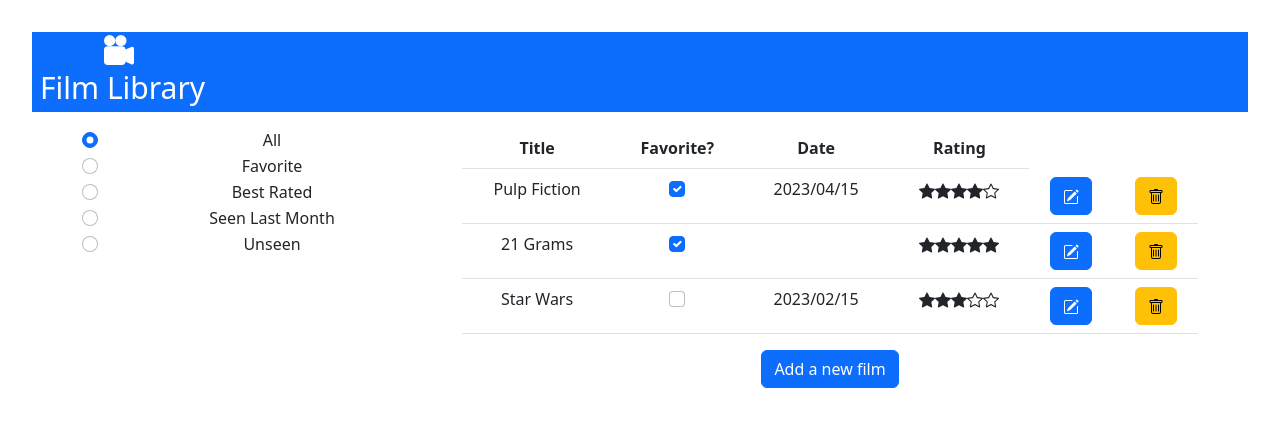
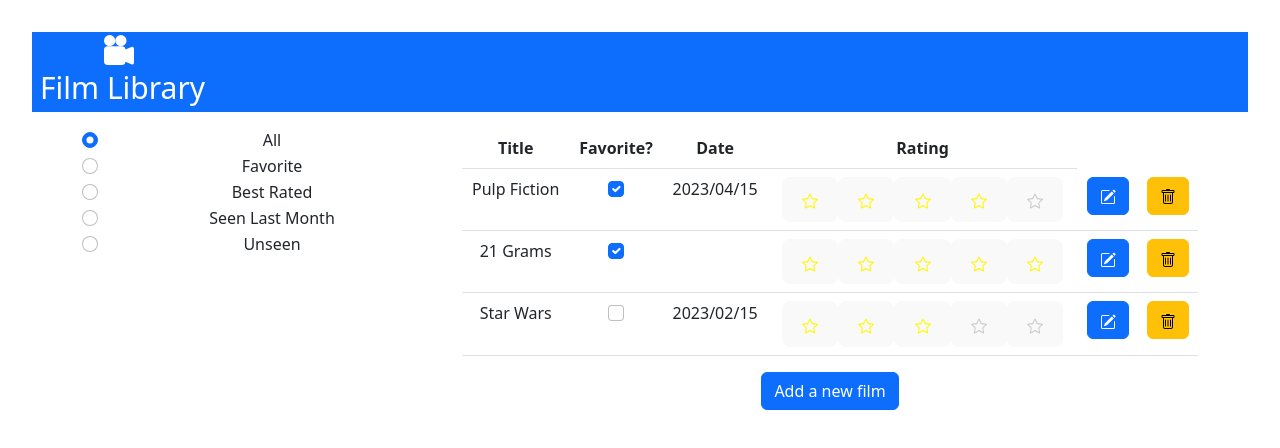
Before and after one commit to manuelfissore/WA_labs, a React (Vite) app in the folder Lab7/: page / in a window 1280 px wide. Shown: the top 448 px of the page. Built offline with nearby package versions, Linux system fonts and the light colour scheme.

Commit message:
7.2 works, todo: improve style

```diff
--- a/Lab7/src/App.jsx
+++ b/Lab7/src/App.jsx
@@ -83,18 +83,27 @@ function App() {
     ));
   }
   function changePreference(id){
+    //console.log("change preference" + id)
     setFilm((oldFilms) => (
       oldFilms.map((f)=>(f.ID === Number(id) ? new Film (id, f.Title, (!f.isFavorite), f.Date, f.Rating): f))
     ));
+    //console.log(films.map((f)=>(f.ID === Number(id) ? f.isFavorite : "bruh")))
+  }
+  function changeRating(id, newRating){
+    console.log("change Rating " + newRating)
+    setFilm((oldFilms) => (
+      oldFilms.map((f)=>(f.ID === Number(id) ? new Film (id, f.Title, f.isFavorite, f.Date, newRating): f))
+    ));
+
   }
 
 
   return <BrowserRouter>
     <Routes>
       <Route element={<MainLayout />}>
-        <Route index element={<FilmTable films={films} deleteFilm={deleteFilm} changePreference={changePreference}/>} />
+        <Route index element={<FilmTable films={films} deleteFilm={deleteFilm} changePreference={changePreference} changeRating={changeRating}/>} />
         <Route path='/filter/:filterName'
-          element={<FilmTable films={films} deleteFilm={deleteFilm} changePreference={changePreference}/>} />
+          element={<FilmTable films={films} deleteFilm={deleteFilm} changePreference={changePreference} changeRating={changeRating}/>} />
         <Route path='/edit/:id'
           element={<AddOrEdit films={films} handleAdd={handleAdd} handleSave={handleSave} />}/>
         <Route path='/addfilm'
--- a/Lab7/src/FilmTable.jsx
+++ b/Lab7/src/FilmTable.jsx
@@ -3,6 +3,7 @@ import { Button, Col, Form, Table} from 'react-bootstrap';
 import { StarFill, Star, Trash, PencilSquare} from "react-bootstrap-icons";
 import {Filters} from "./Filter"
 import { useNavigate, useParams } from "react-router-dom";
+import { StarRating } from './StarRating';
 import dayjs from 'dayjs';
 import "./Table.css"
 import { AddFilm } from './AddFilm';
@@ -21,6 +22,7 @@ function FilmTable(props) {
         props.deleteFilm(id);
     }
     const handleChangePreference = (id) => {
+        //console.log("handle Preference " + id)
         props.changePreference(id);
     }
 
@@ -32,7 +34,7 @@ function FilmTable(props) {
                         <Filters/>
                     </Col>
                     <Col sm={8}>
-                        <FilmDetails films={props.films} activeFilter={filterName} handleEdit={handleEdit} handleDelete={handleDelete} handleChangePreference={handleChangePreference}/>
+                        <FilmDetails films={props.films} activeFilter={filterName} handleEdit={handleEdit} handleDelete={handleDelete} handleChangePreference={handleChangePreference} changeRating={props.changeRating}/>
                     </Col>
                 </Row>
             </div>
@@ -44,14 +46,14 @@ function FilmDetails(props) {
         <Table >
             <thead>
                 <tr>
-                    <th scope="col" >Title</th>
+                    <th scope="col">Title</th>
                     <th scope="col">Favorite?</th>
                     <th scope="col">Date</th>
                     <th scope="col">Rating</th>
                 </tr>
             </thead>
             <tbody>
-                {props.films.map(f => <FilmFiltered key={f.ID} film={f} activeFilter={props.activeFilter} handleEdit={props.handleEdit} handleDelete={props.handleDelete}  handleChangePreference={props.handleChangePreference}/>)}
+                {props.films.map(f => <FilmFiltered key={f.ID} film={f} activeFilter={props.activeFilter} handleEdit={props.handleEdit} handleDelete={props.handleDelete}  handleChangePreference={props.handleChangePreference} changeRating={props.changeRating}/>)}
             </tbody>
         </Table>
         <AddFilm/>
@@ -63,7 +65,7 @@ function FilmFiltered(props) {
     const date = dayjs();
     if(props.activeFilter==null || (props.activeFilter==='favorite' && props.film.isFavorite) ||(props.activeFilter==='bestRated' && props.film.Rating==5)||
     (props.activeFilter==='recentlySeen' && (date.diff(props.film.Date, 'month')<1)) || (props.activeFilter==='unseen' && props.film.Date==='undefined'))
-        return (<><tr><FilmRow film={props.film} handleDelete={props.handleDelete} handleChangePreference={props.handleChangePreference}/></tr></>)
+        return (<><tr><FilmRow film={props.film} handleDelete={props.handleDelete} handleChangePreference={props.handleChangePreference} changeRating={props.changeRating}/></tr></>)
 
 }
 
@@ -74,13 +76,14 @@ function FilmRow(props){
             <td>{props.film.Title}</td>
             <td><DisplayFav film={props.film} handleChangePreference={props.handleChangePreference}/> </td>
             <td>{((props.film.Date=='Invalid Date')||(props.film.Date=='undefined')||(props.film.Date===undefined)||(!dayjs(props.date).isValid))?' ':(props.film.Date.format('YYYY/MM/DD'))}</td>
-            <td>{<RatingStar film={props.film}/>}</td>
-            <td><Button variant='primary' onClick={()=>{navigate(`/edit/${props.film.ID}`)}}>{<PencilSquare/>}</Button></td>
+            <td>{<StarRating film={props.film} changeRating={props.changeRating}/>}</td>
+            <td><Button variant='primary' className='button-del-edit' onClick={()=>{navigate(`/edit/${props.film.ID}`)}}>{<PencilSquare/>}</Button></td>
             <td><Button variant='warning' onClick={()=>{props.handleDelete(props.film.ID)}}>{<Trash/>}</Button></td>
     </>)
 }
 
 function DisplayFav(props){
+    //console.log("Display Favorite " + props.film.isFavorite)
     if(props.film.isFavorite){
         return (<>
             <Form.Group controlId="formBasicCheckBox">
@@ -91,13 +94,13 @@ function DisplayFav(props){
     else{
         return (<>
             <Form.Group controlId="formBasicCheckBox">
-                <Form.Check type="checkbox" onClick={()=>{{()=>{props.handleChangePreference(props.film.ID)}}}}/>
+                <Form.Check type="checkbox" onClick={()=>{props.handleChangePreference(props.film.ID)}}/>
             </Form.Group>
         </>
 
     )}
 }
-
+/*
     function RatingStar(props){
         switch (Number(props.film.Rating)){
             case 1:
@@ -126,5 +129,5 @@ function DisplayFav(props){
                 </>)
         }
     }
-
+*/
 export { FilmTable};
--- /dev/null
+++ b/Lab7/src/StarRating.css
@@ -0,0 +1,16 @@
+.custom-btn {
+    display: inline-block;
+    background-color: transparent;
+    padding: 0em 0em;
+    border: none;
+    outline: none;
+    border-radius: 1px;
+    overflow: hidden;
+    cursor: pointer;
+  }
+  .on {
+    color: #fff70b;
+  }
+  .off {
+    color: #ccc;
+  }
--- /dev/null
+++ b/Lab7/src/StarRating.jsx
@@ -0,0 +1,31 @@
+/* eslint-disable react/prop-types */
+import {useState} from "react";
+import './StarRating.css'
+import {Star} from "react-bootstrap-icons";
+
+function StarRating(props){
+    const [rating, setRating] = useState(props.film.Rating);
+    const [hover, setHover] = useState(0);
+
+    return (
+        <div className="star-rating">
+          {[...Array(5)].map((star, index) => {
+            index += 1;
+            return (
+              <button
+                type="button"
+                key={index}
+                className={index <= (hover || props.film.Rating) ? "on" : "off"}
+                onClick={() => {setRating(index); props.changeRating(props.film.id, rating)}}
+                onMouseEnter={() => setHover(index)}
+                onMouseLeave={() => setHover(rating)}
+              >
+                <Star/>
+              </button>
+            );
+          })}
+        </div>
+      );
+}
+
+export {StarRating}
```
